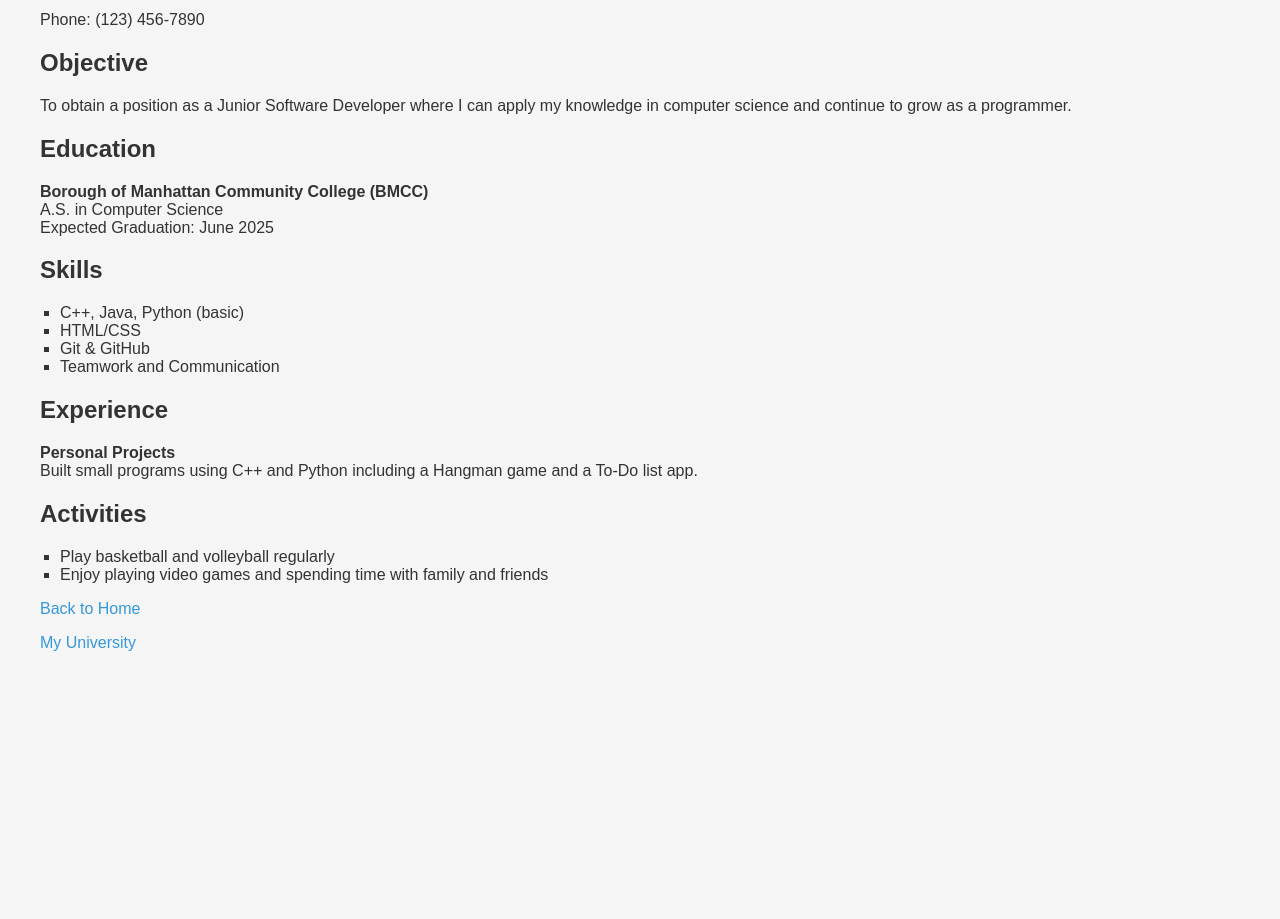
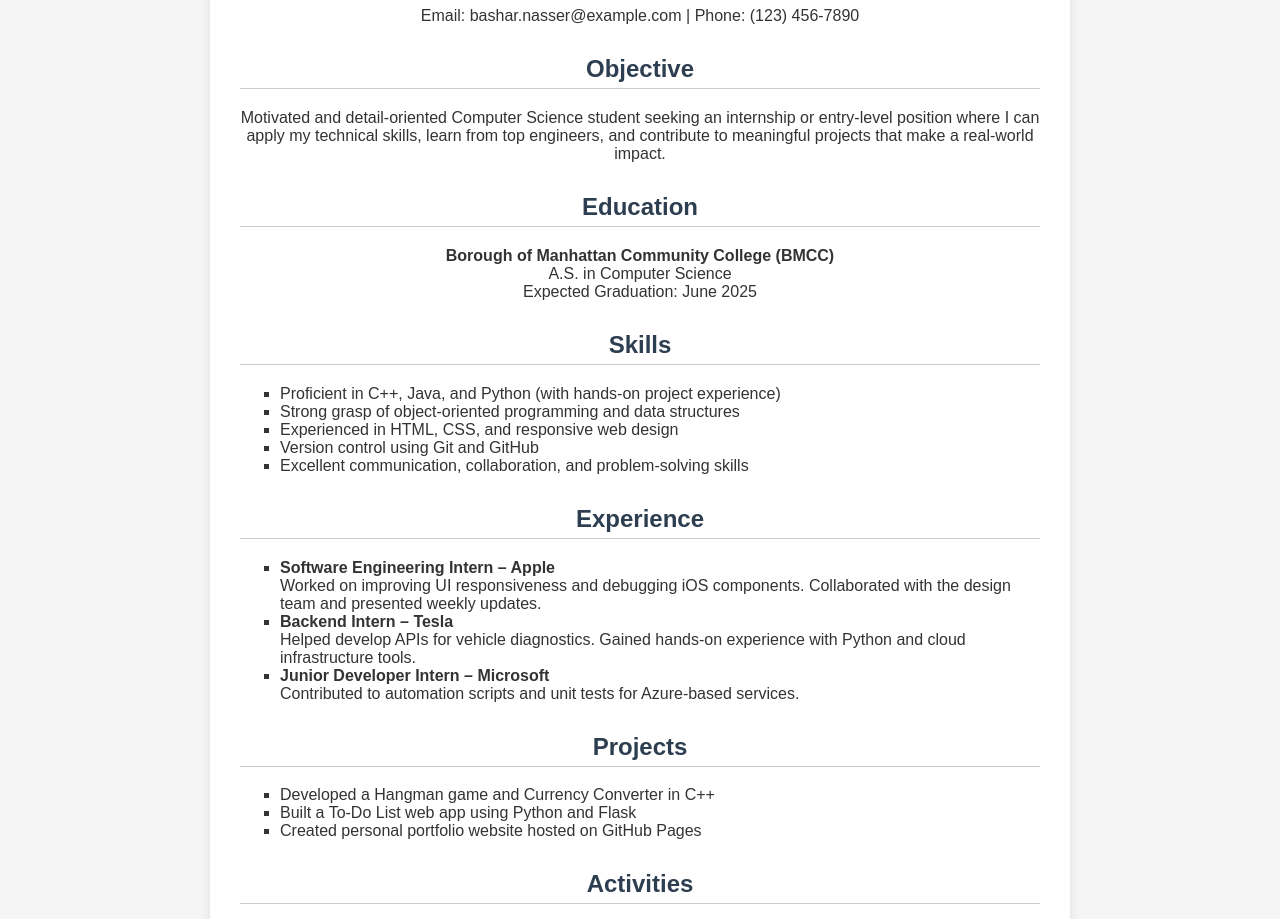
Before and after one commit to Basharn06/bashar-website, a plain HTML site: page resume.html in a window 1280 px wide. Shown: the part 143-1062 px from the top of the page. Before the commit the page ends 851 px from the top, so only its background shows below. Drawn offline with Linux system fonts and the light colour scheme.

Commit message:
resume.html

```diff
--- a/resume.html
+++ b/resume.html
@@ -4,14 +4,52 @@
   <meta charset="UTF-8">
   <title>Bashar Nasser - Resume</title>
   <link rel="stylesheet" href="style.css">
+  <style>
+    body {
+      background-color: #f5f5f5;
+    }
+    .container {
+      max-width: 800px;
+      margin: 0 auto;
+      background-color: white;
+      padding: 30px;
+      border-radius: 10px;
+      box-shadow: 0 0 10px rgba(0,0,0,0.1);
+      font-family: Arial, sans-serif;
+      color: #333;
+    }
+    h1, h2, p {
+      text-align: center;
+    }
+    ul {
+      padding-left: 40px;
+    }
+    h2 {
+      color: #2c3e50;
+      border-bottom: 1px solid #ccc;
+      padding-bottom: 5px;
+      margin-top: 30px;
+    }
+    a {
+      color: #3498db;
+      text-decoration: none;
+    }
+    a:hover {
+      text-decoration: underline;
+    }
+    .nav-links {
+      text-align: center;
+      margin-top: 30px;
+    }
+  </style>
 </head>
 <body>
+  <div class="container">
     <h1>Bashar Nasser</h1>
-  <p>Email: bashar.nasser@example.com</p>
-  <p>Phone: (123) 456-7890</p>
+    <p>Email: bashar.nasser@example.com | Phone: (123) 456-7890</p>
 
     <h2>Objective</h2>
-  <p>To obtain a position as a Junior Software Developer where I can apply my knowledge in computer science and continue to grow as a programmer.</p>
+    <p>Motivated and detail-oriented Computer Science student seeking an internship or entry-level position where I can apply my technical skills, learn from top engineers, and contribute to meaningful projects that make a real-world impact.</p>
 
     <h2>Education</h2>
     <p><strong>Borough of Manhattan Community College (BMCC)</strong><br>
@@ -20,23 +58,37 @@
 
     <h2>Skills</h2>
     <ul>
-    <li>C++, Java, Python (basic)</li>
-    <li>HTML/CSS</li>
-    <li>Git & GitHub</li>
-    <li>Teamwork and Communication</li>
+      <li>Proficient in C++, Java, and Python (with hands-on project experience)</li>
+      <li>Strong grasp of object-oriented programming and data structures</li>
+      <li>Experienced in HTML, CSS, and responsive web design</li>
+      <li>Version control using Git and GitHub</li>
+      <li>Excellent communication, collaboration, and problem-solving skills</li>
     </ul>
 
     <h2>Experience</h2>
-  <p><strong>Personal Projects</strong><br>
-  Built small programs using C++ and Python including a Hangman game and a To-Do list app.</p>
+    <ul>
+      <li><strong>Software Engineering Intern – Apple</strong><br>Worked on improving UI responsiveness and debugging iOS components. Collaborated with the design team and presented weekly updates.</li>
+      <li><strong>Backend Intern – Tesla</strong><br>Helped develop APIs for vehicle diagnostics. Gained hands-on experience with Python and cloud infrastructure tools.</li>
+      <li><strong>Junior Developer Intern – Microsoft</strong><br>Contributed to automation scripts and unit tests for Azure-based services.</li>
+    </ul>
+
+    <h2>Projects</h2>
+    <ul>
+      <li>Developed a Hangman game and Currency Converter in C++</li>
+      <li>Built a To-Do List web app using Python and Flask</li>
+      <li>Created personal portfolio website hosted on GitHub Pages</li>
+    </ul>
 
     <h2>Activities</h2>
     <ul>
-    <li>Play basketball and volleyball regularly</li>
-    <li>Enjoy playing video games and spending time with family and friends</li>
+      <li>Play basketball and volleyball regularly to stay active</li>
+      <li>Enjoy competitive gaming and tech podcasts in free time</li>
+      <li>Love spending quality time with family and friends</li>
     </ul>
 
-  <p><a href="index.html">Back to Home</a></p>
-  <p><a href="myUniversity.html">My University</a></p>
+    <div class="nav-links">
+      <p><a href="index.html">Back to Home</a> | <a href="myUniversity.html">My University</a></p>
+    </div>
+  </div>
 </body>
 </html>
```
Lines whose indentation alone changed are shown as unchanged.
